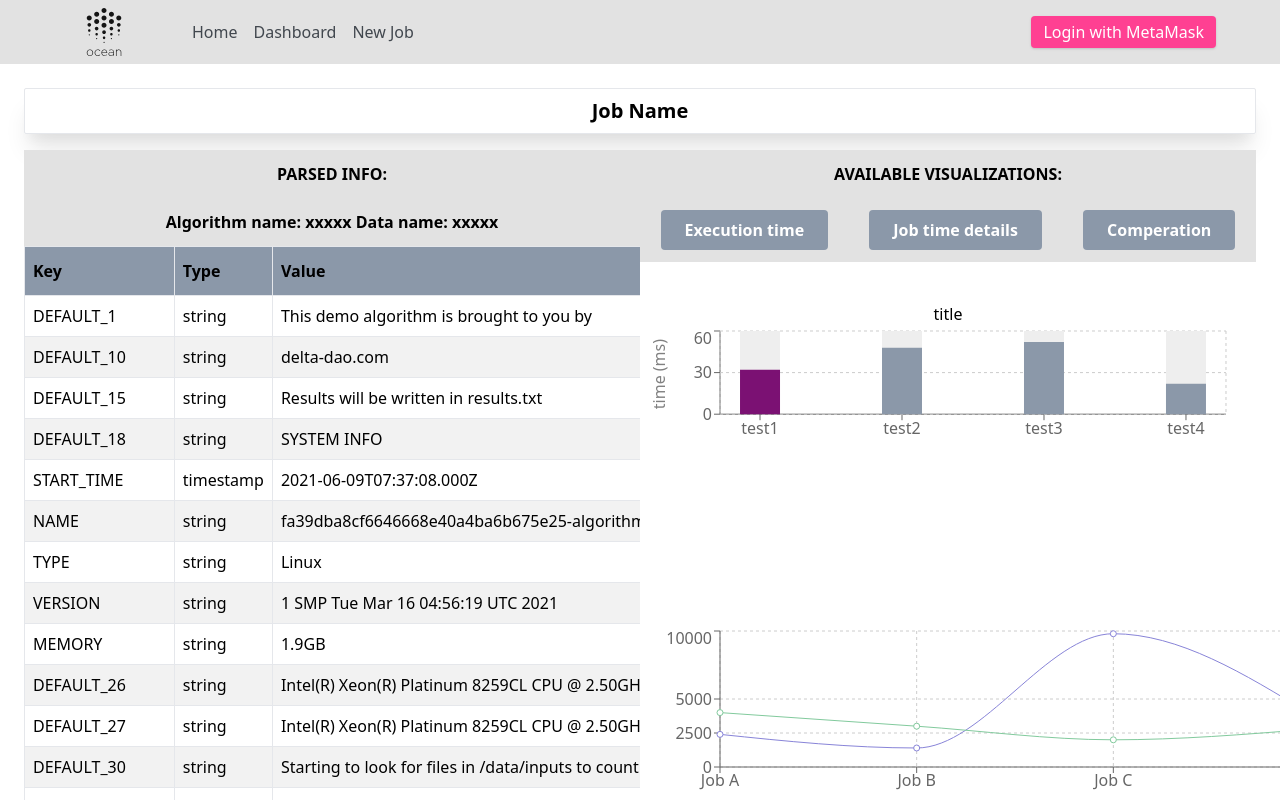
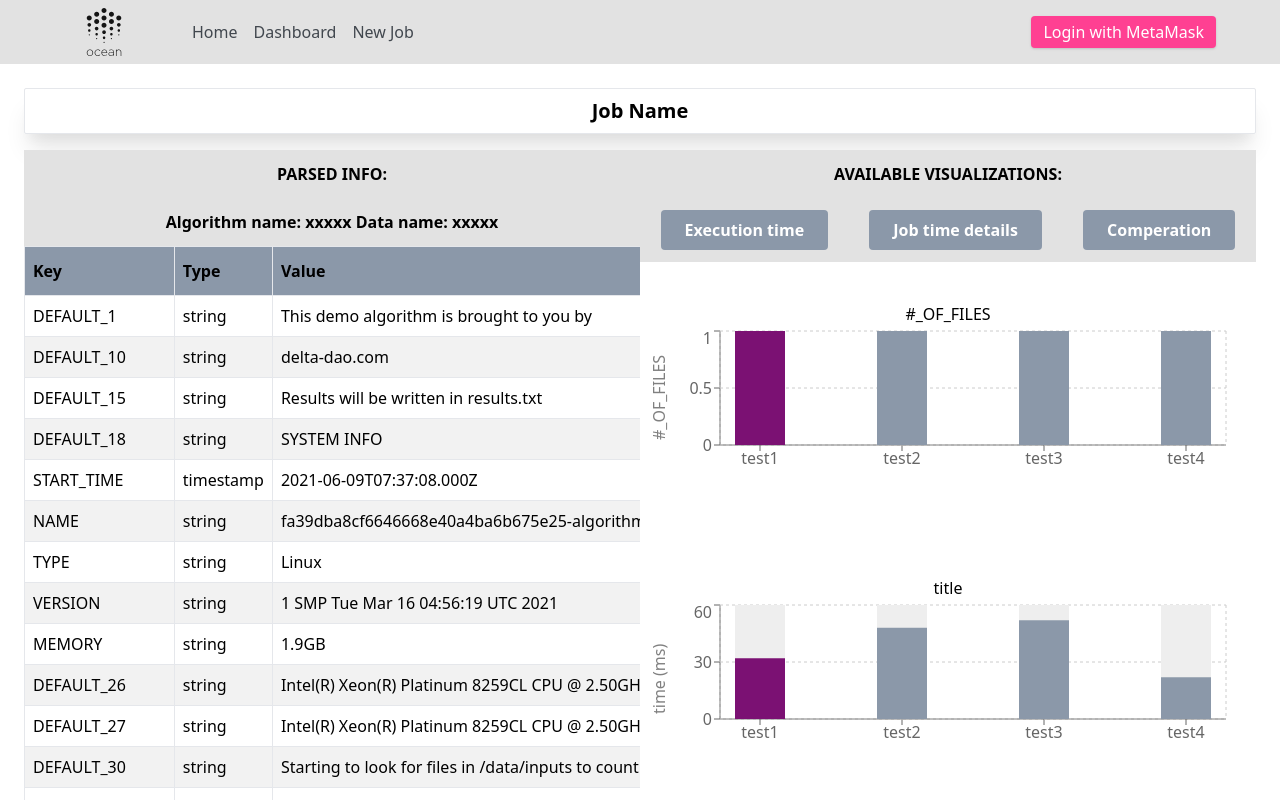
Before and after one commit to may-moff/ocean-protocol-dashboard-frontend, a React (Create React App) app: page /jobs/1 in a window 1280 px wide. Shown: the top 800 px of the page. Built offline with nearby package versions, Linux system fonts and the light colour scheme; what web3 would draw is missing.

Commit message:
added barchart mapping for data with dataType number

```diff
--- a/src/components/JobDetail.jsx
+++ b/src/components/JobDetail.jsx
@@ -69,6 +69,18 @@ const JobDetail = () => {
             </div>
           </div>
           <div className="max-h-full max-w-full block m-auto mt-10 h-155">
+            {MOCK_DATA3.currentJob.parseKeys.map((e) => {
+              if (e.dataType === 'number') {
+                return (
+                  <ExecutionChart
+                    data={testDataGenerator(MOCK_DATA3, e.key)}
+                    title={e.key}
+                    yLabel={e.key}
+                  />
+                )
+              }
+              return null
+            })}
             <ExecutionChart data={data} title="title" yLabel="time (ms)" />
             <LineDataChart />
             <div className="flex">
--- a/src/components/JobDetail/Charts/ExecutionChart.jsx
+++ b/src/components/JobDetail/Charts/ExecutionChart.jsx
@@ -46,10 +46,8 @@ const ExecutionChart = ({ data, yLabel, title }) => {
   return (
     <>
       <h1 className="flex justify-center justify-items-center">{title}</h1>
-      <ResponsiveContainer width="100%" maxHeight="300px" aspect={5}>
+      <ResponsiveContainer width="100%" maxHeight="250px" aspect={4}>
         <BarChart
-          width={700}
-          height={200}
           data={data}
           margin={{
             top: 5,
@@ -57,7 +55,7 @@ const ExecutionChart = ({ data, yLabel, title }) => {
             left: 20,
             bottom: 5
           }}
-          barSize={40}
+          barSize={50}
         >
           <XAxis
             dataKey="jobName"
```
